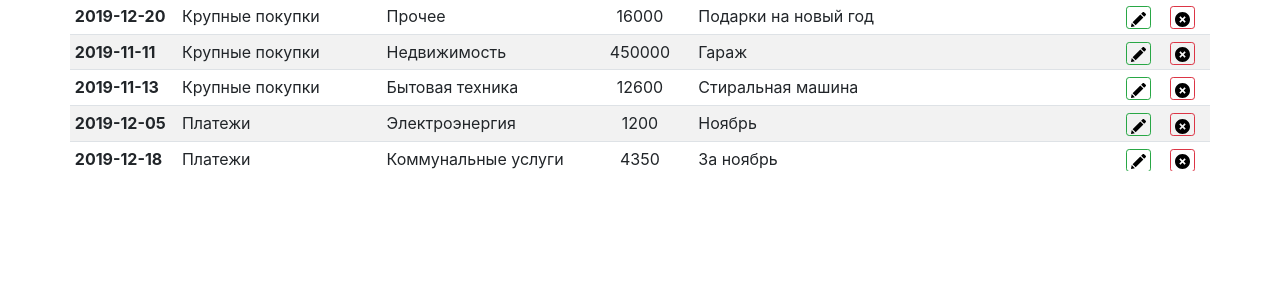
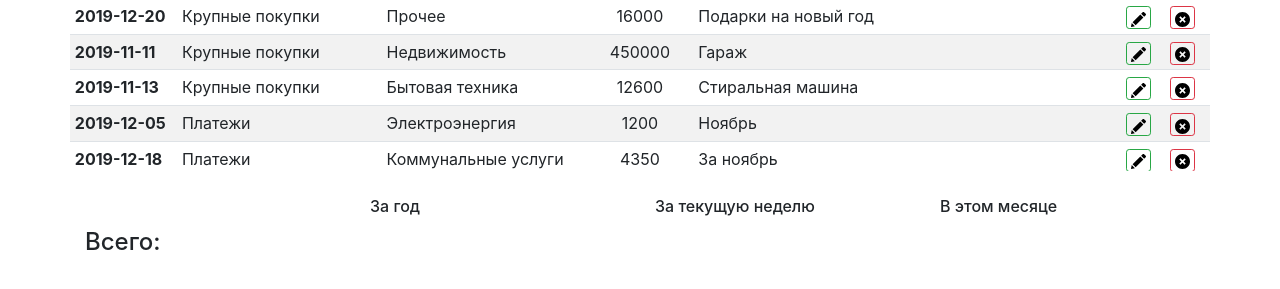
Before and after one commit to bahir24/organizer, a PHP site: page / in a window 1280 px wide. Shown: the part 1241-1530 px from the top of the page. Run offline with PHP 8.4, Linux system fonts and the light colour scheme; data comes from the database, SQL or seed files in the repository.

Commit message:
create footer

```diff
--- a/app/views/filter.php
+++ b/app/views/filter.php
@@ -90,6 +90,3 @@
     </div>
   </div>
 </section>
-<footer class="footer">
-
-</footer>
--- a/app/views/filterfill.php
+++ b/app/views/filterfill.php
@@ -129,6 +129,3 @@
     </div>
   </div>
 </section>
-<footer class="footer">
-
-</footer>
--- /dev/null
+++ b/app/views/footer.php
@@ -0,0 +1,33 @@
+<footer class="footer">
+  <div class="container h-100">
+    <div class="row h-100">
+      <div class="col-3 total-period">
+        <div class="footer-field-head"></div>
+        <div class="footer-field-data">
+          <h4>Всего:</h4>
+        </div>
+      </div>
+      <div class="col-3 total-period">
+        <div class="footer-field-head">
+          <h6>За год</h6>
+        </div>
+        <div class="footer-field-data"></div>
+        <h4>
+      </div>
+      <div class="col-3 total-period">
+        <div class="footer-field-head">
+          <h6>За текущую неделю</h6>
+        </div>
+        <div class="footer-field-data"></div>
+        <h4>
+      </div>
+      <div class="col-3 total-period">
+        <div class="footer-field-head">
+          <h6>В этом месяце</h6>
+        </div>
+        <div class="footer-field-data"></div>
+        <h4>
+      </div>
+    </div>
+  </div>
+</footer>
--- a/app/views/layout.php
+++ b/app/views/layout.php
@@ -20,6 +20,8 @@
   </header>
   <?php
   include 'app/views/'."$this->sectionFeatures".".php";
+  include "app/views/footer.php";
+
   ?>
   <script src="/js/categoryButtons.js"></script>
   <script src="/js/filterNoReset.js"></script>
--- a/css/main.css
+++ b/css/main.css
@@ -172,3 +172,18 @@
 .make-button-wrap {
   text-align: center;
 }
+
+.total-period {
+  display: flex;
+  flex-direction: column;
+}
+
+.footer-field-head {
+  display: flex;
+  flex: 0.5;
+}
+
+.footer-field-data {
+  display: flex;
+  flex: 1;
+}
```
